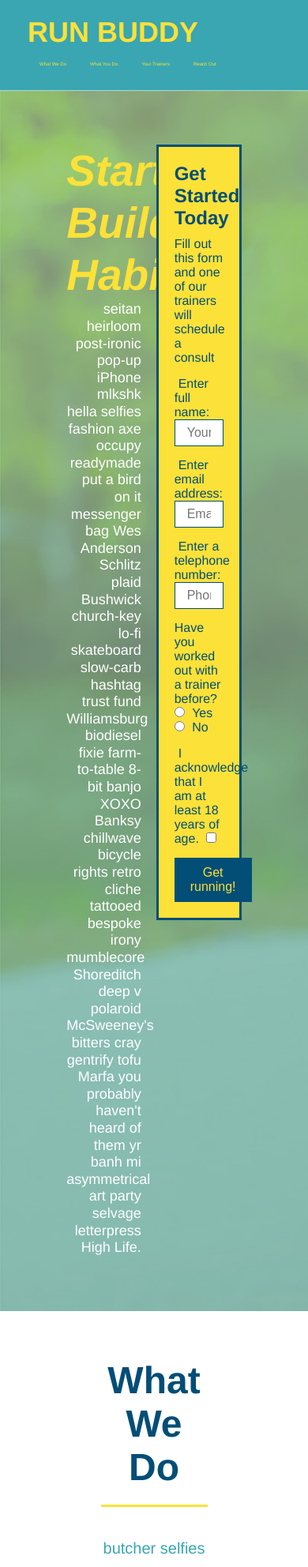
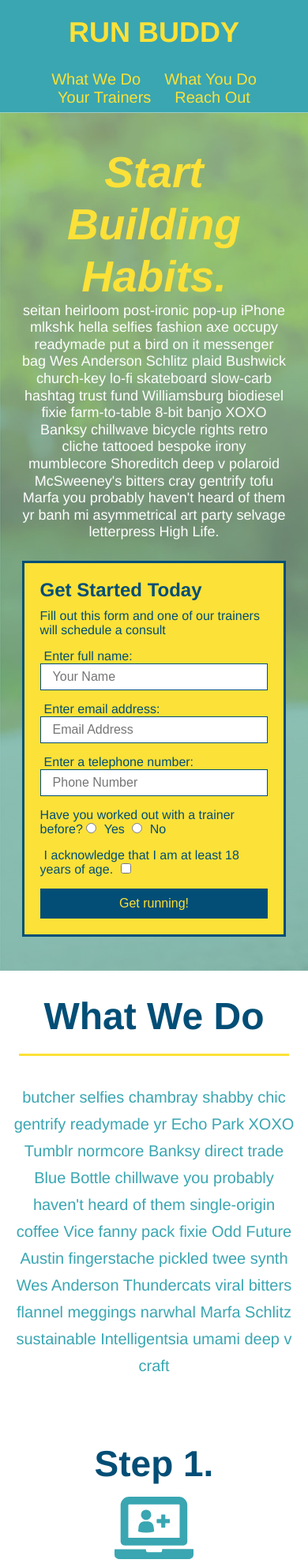
Before and after one commit to shaneb77/run-buddy, a plain HTML site: page index.html in a window 390 px wide. Shown: the top 1984 px of the page at 79% size. Drawn offline with Linux system fonts and the light colour scheme.

Commit message:
mobile friendly

```diff
--- a/assets/css/Style CSS/style.css
+++ b/assets/css/Style CSS/style.css
@@ -29,7 +29,11 @@ header nav ul {
   justify-content: space-between;
   align-items: center;
   list-style: none;
-}
+  margin-top: 20px;
+  width: 100%;}
+
+
+
 header nav ul li {
   display: inline;
 }
@@ -320,5 +324,104 @@ body {
 /* REACH OUT STYLES END */
 
 @media screen and (max-width: 980px) {
+  header {
+    padding-bottom: 0;
+    justify-content: center;
+  }
+
+  header h1 {
+    width: 100%;
+    text-align: center;
+  }
+
+  header nav ul {
+    margin-top: 20px;
+    width: 100%;
+    justify-content: center;
+  }
+
+  header nav ul li a {
+    font-size: 20px;
+  }
+
+  footer h2, footer div {
+    text-align: center;
+    width: 100%;
+  }
+
+ .hero-cta, .hero-form {
+  width: 100%;}
+
+ .hero-cta {
+    text-align: center;
+  }
+ .section-title {
+   width: 80%;
+ }
+ .contact-info iframe {
+   flex:1 100%
+ }
+
 
 }
+
+@media screen and (max-width: 768px) {
+  section {
+    padding: 30px 15px;
+  }
+  .step h3 {
+    flex: 1 100%;
+    text-align: center;
+  }
+
+  .step-info {
+    flex: 2 100%;
+    text-align: center;
+    justify-content: center;
+  }
+
+  .step-img {
+    flex: 0 32%;
+    margin-right: 0;
+    margin-top: 15px;
+    margin-bottom: 15px;
+  }
+
+  .step-text {
+    flex: 100%;
+  }
+
+}
+
+@media screen and (max-width: 575px) {
+
+  .hero-form button {
+    width: 100%;
+  }
+
+  .section-title {
+    width: 95%;
+  }
+
+  .intro p {
+    width: 100%;
+  }
+
+  .trainer {
+    flex: 0 100%;
+  }
+
+  .contact-info {
+    text-align: center;
+  }
+
+  .contact-info > * {
+    flex: 0 100%;
+  }
+  .contact-form {
+    order: 3;
+  }
+
+
+
+}
```
